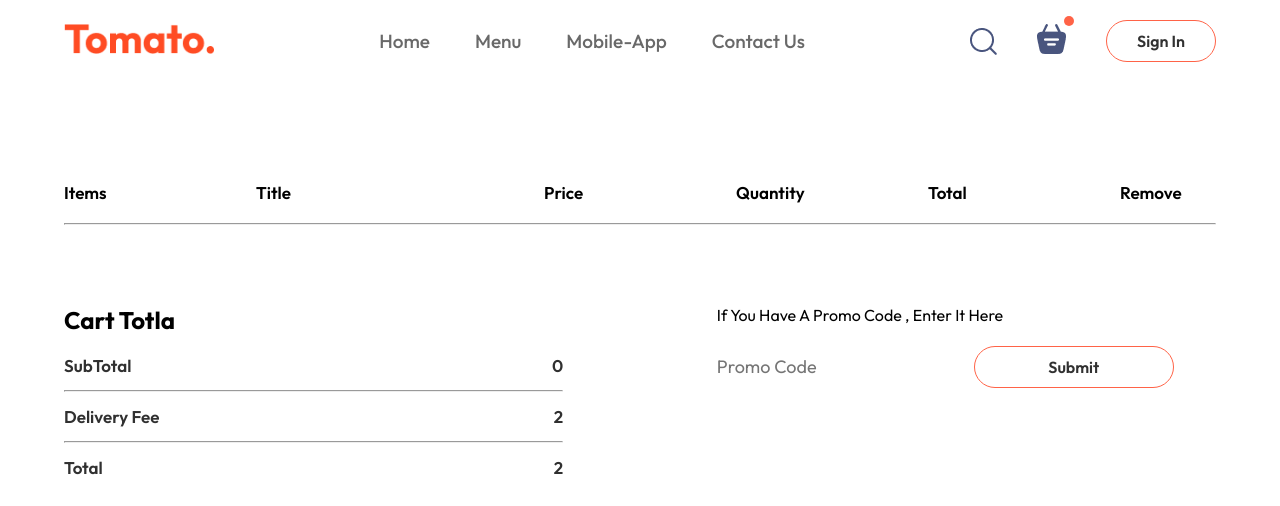
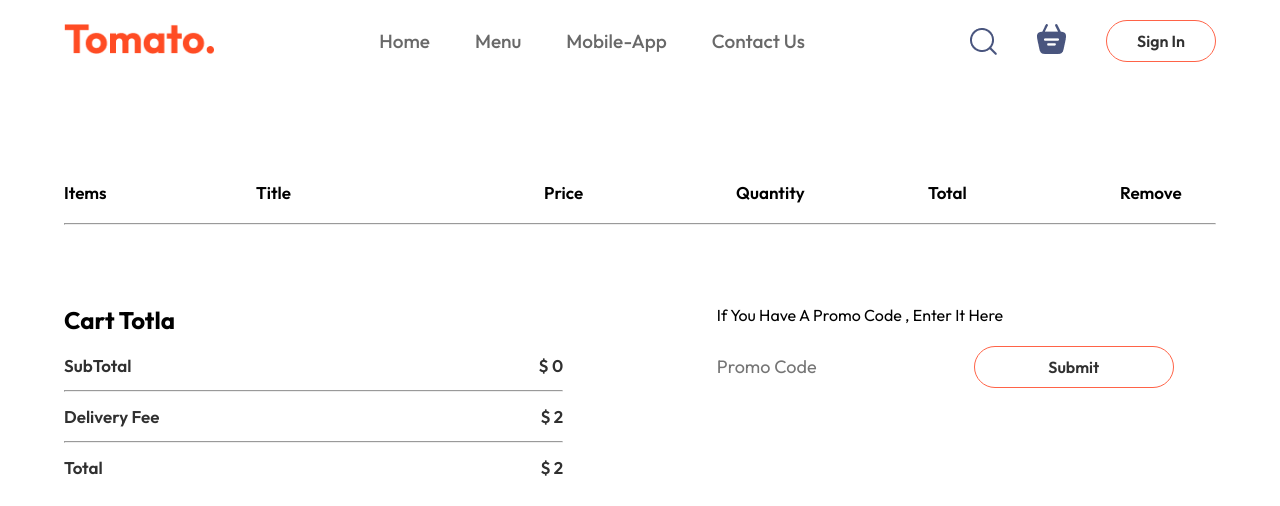
Before and after one commit to PrimeBeyonder/food_service, a React (Vite) app: page /cart in a window 1280 px wide. Shown: the top 506 px of the page. Built offline with nearby package versions, Linux system fonts and the light colour scheme.

Commit message:
nav red dot fixed

```diff
--- a/src/components/Navbar/Navbar.jsx
+++ b/src/components/Navbar/Navbar.jsx
@@ -6,7 +6,7 @@ import { StoreContext } from '../../context/StroeContext';
 
 
 const Navbar = ({ setShowLogin }) => {
-    const { cartItems } = useContext(StoreContext)
+    const { cartItems, getTotalCart } = useContext(StoreContext)
     const [menu, setMenu] = useState("");
     return (
         <div className="navbar">
@@ -30,7 +30,7 @@ const Navbar = ({ setShowLogin }) => {
                     <Link to="/cart">
                         <img src={assets.basket_icon} />
                     </Link>
-                    {cartItems ? <div className="dot"></div> : null}
+                    {getTotalCart() ? <div className="dot"></div> : null}
                 </div>
                 <button onClick={() => setShowLogin(true)}>Sign In</button>
             </div>
--- a/src/pages/Cart/Cart.jsx
+++ b/src/pages/Cart/Cart.jsx
@@ -41,17 +41,17 @@ const Cart = () => {
                     <div>
                         <div className="cart-total-details">
                             <p>SubTotal</p>
-                            <p>{getTotalCart()}</p>
+                            <p>$ {getTotalCart()}</p>
                         </div>
                         <hr />
                         <div className="cart-total-details">
                             <p>Delivery Fee</p>
-                            <p>{2}</p>
+                            <p>$ {2}</p>
                         </div>
                         <hr />
                         <div className="cart-total-details">
                             <p>Total</p>
-                            <p>{getTotalCart() + 2}</p>
+                            <p>$ {getTotalCart() + 2}</p>
                         </div>
                     </div>
                     <button>PROCEED TO CHECKOUT</button>
```
